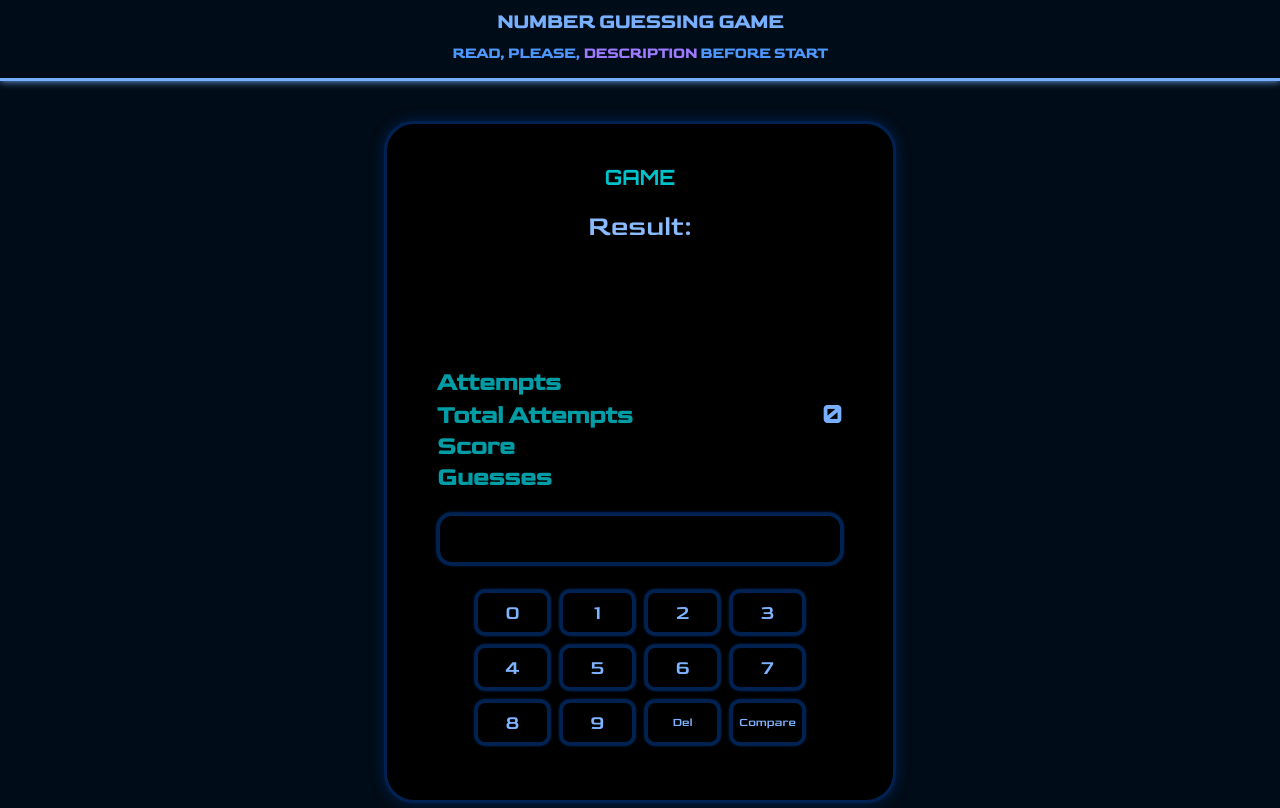
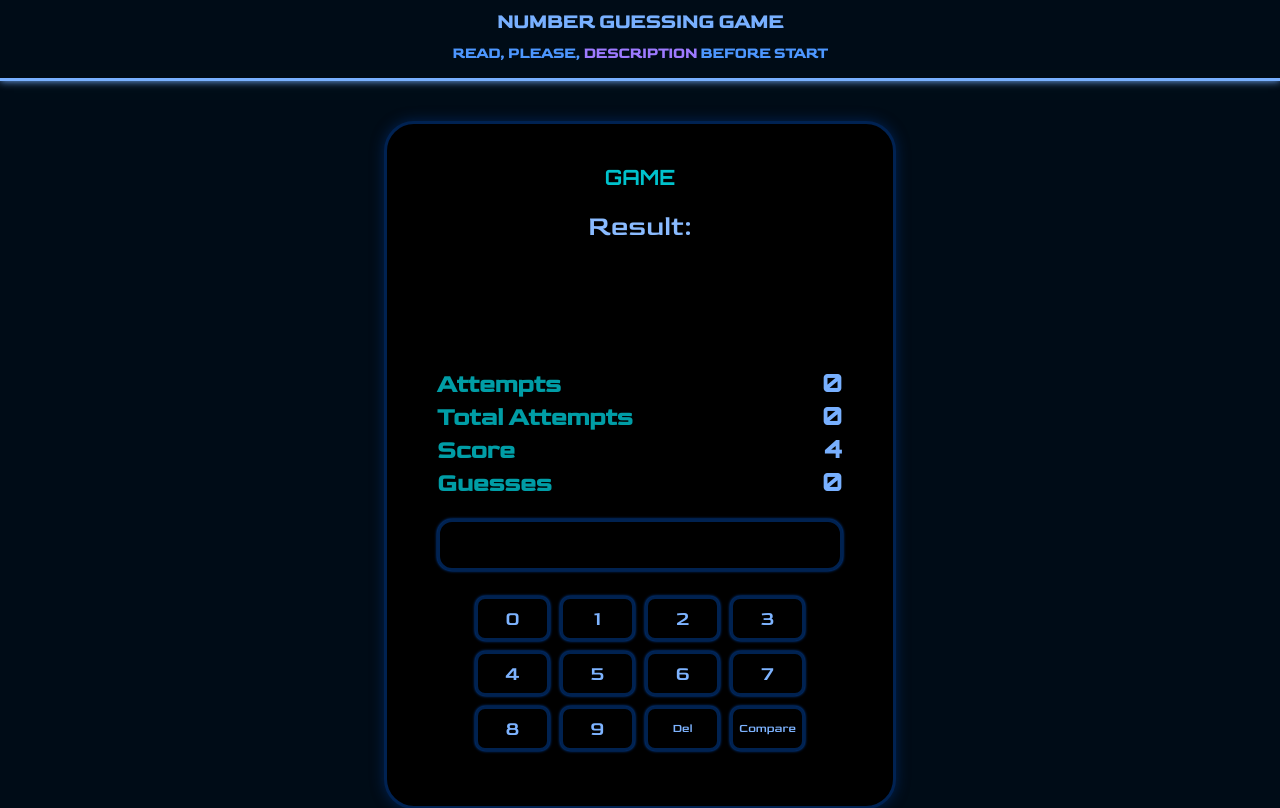
Before and after one commit to sergegithub22/guessing-game, a plain HTML site: page index.html in a window 1280 px wide. Shown: the top 808 px of the page. Drawn offline with Linux system fonts and the light colour scheme.

Commit message:
091122
1704

```diff
--- a/assets/css/styles.css
+++ b/assets/css/styles.css
@@ -1,17 +1,17 @@
 @font-face {
   font-family: "Orbitron";
   font-style: normal;
-  src: url("/assets/fonts/Orbitron-VariableFont_wght.ttf");
+  src: url("../fonts/Orbitron-VariableFont_wght.ttf");
 }
 @font-face {
   font-family: "FiraSansExtraCondensed";
   font-style: normal;
-  src: url("/assets/fonts/FiraSansExtraCondensed-Regular.ttf");
+  src: url("../fonts/FiraSansExtraCondensed-Regular.ttf");
 }
 @font-face {
   font-family: "Goldman";
   font-style: normal;
-  src: url("/assets/fonts/Goldman-Regular.ttf");
+  src: url("../fonts/Goldman-Regular.ttf");
 }
 body {
   padding: 0px;
--- a/assets/js/game.js
+++ b/assets/js/game.js
@@ -34,7 +34,6 @@ function game() {
     clearTrig = 0
     tryesQuantity.textContent = tryesQuantity.textContent.toString()
   }
-
   if (parseInt(inputNumber.value) || parseInt(mobileInputNumber.value) === random) {guessNumber()}
   else {noneGuessNumber()}
   calcPersents()
--- a/index.html
+++ b/index.html
@@ -4,7 +4,6 @@
 <meta charset="utf-8">
 <meta name="viewport" content="width=device-width, initial-scale=1.0">
 <title>Guessing game</title>
-<link rel="stylesheet" type="text/css" href="sass/styles.scss" />
 <link rel="stylesheet" type="text/css" href="assets/css/styles.css" />
 
 </head>
@@ -126,6 +125,6 @@
   </section>
 </div>
 </body>
-<script type="text/javascript" src="js/game.js"></script>
+<script type="text/javascript" src="assets/js/game.js"></script>
 <!--<script type="text/javascript" src="../gulpfile.js"></script>-->
 </html>
```
